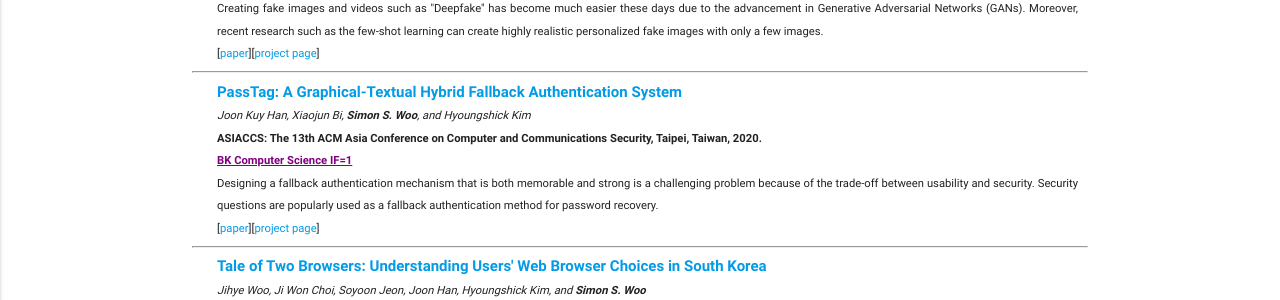
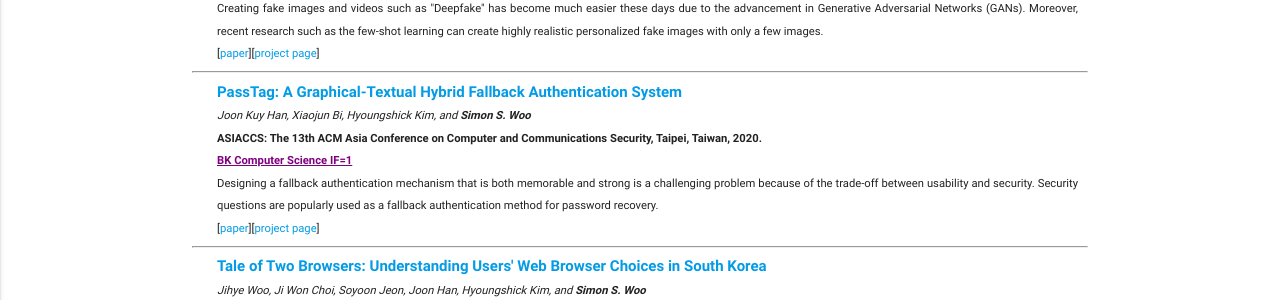
Before and after one commit to Yurim990507/DASH-Lab.github.io, a Jekyll site: the page built from Publication.md, in a window 1280 px wide and 900 px high, scrolled down 9121 px. Shown: the part 151-451 px from the top of the window. Built offline with Jekyll 4.4.1, drawn with Linux system fonts in a browser that asks for light colours.

```diff
--- a/Publication.md
+++ b/Publication.md
@@ -1684,7 +1684,7 @@ permalink: /Publications/
 
                     <tr>
                         <p style="margin-top: 0px;margin-bottom: 0px;text-align: justify;"> <small> <i> Joon Kuy
-                                    Han, Xiaojun Bi, <b>Simon S. Woo</b>, and Hyoungshick Kim </i> </small> </p>
+                                    Han, Xiaojun Bi, Hyoungshick Kim, and  <b>Simon S. Woo</b> </i> </small> </p>
                     </tr>
 
                     <tr>
```
